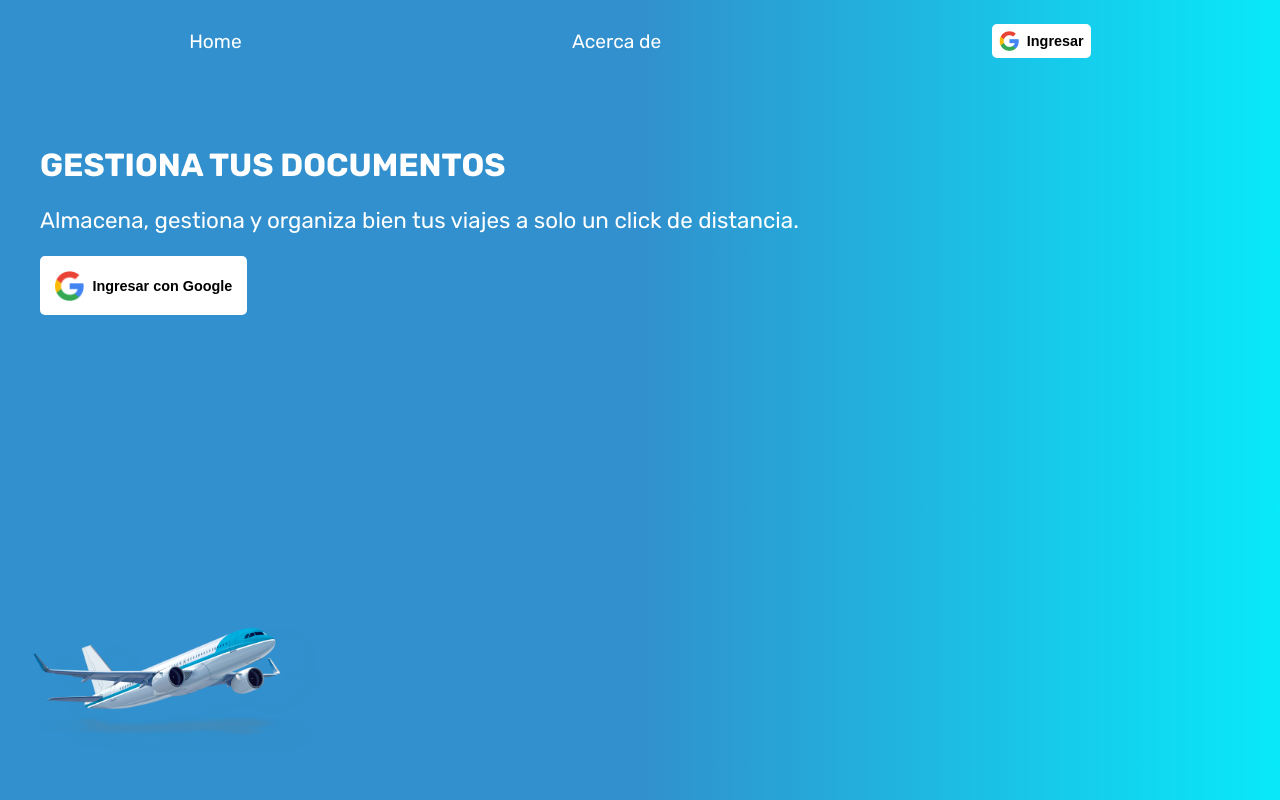
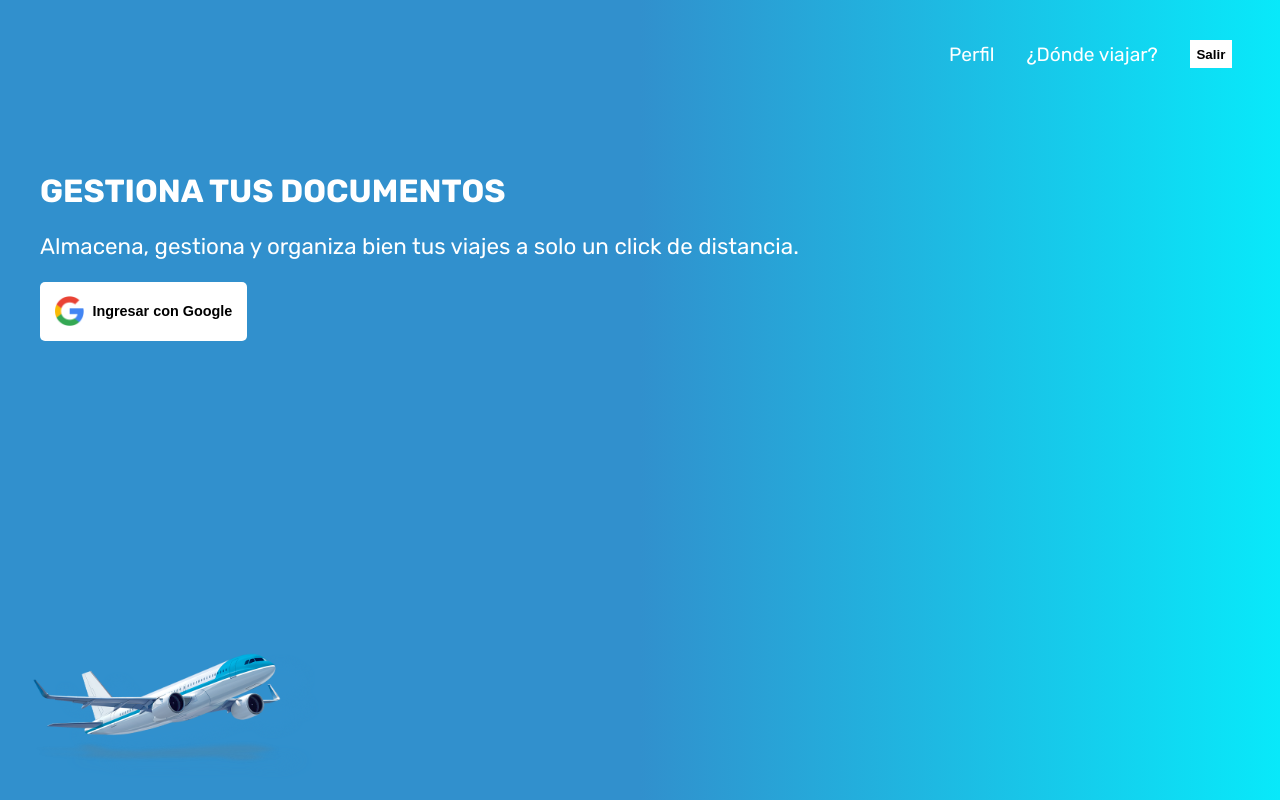
Before and after one commit to slqpez/frontend-kesesa, a React (Create React App) app: page / in a window 1280 px wide. Built offline with nearby package versions, Linux system fonts and the light colour scheme; no server answers; sample sign-in values are in the browser's storage.

Commit message:
Api travels and localStorage set

```diff
--- a/src/App.js
+++ b/src/App.js
@@ -20,15 +20,22 @@ function App() {
   const history = useHistory();
 
   useEffect(() => {
+    const authenticatedUSer = Boolean(localStorage.getItem("authenticated"));
+    if (!authenticatedUSer) {
       getUserLogged()
         .then((userData) => {
           setUser({ user: userData.user[0], authenticated: true });
+          localStorage.setItem("user", JSON.stringify(userData.user[0]));
+          localStorage.setItem("authenticated", "true");
           history.push("/profile");
         })
         .catch((err) => history.push("/"));
+    } else {
+      const userLocal = JSON.parse(localStorage.getItem("user"));
+      setUser({ user: userLocal, authenticated: true });
+    }
   }, [setUser, history]);
   console.log(user);
-
 
   return (
     <div className="App">
--- a/src/components/Body/Body.jsx
+++ b/src/components/Body/Body.jsx
@@ -3,11 +3,12 @@ import { Switch, Route } from "react-router-dom";
 import Home from "./Home";
 import Profile from "../Profile/Profile";
 import UserContext from "../../context/userContext";
+import InfoCountries from "./InfoCountries/InfoCountries";
 
 export default function Body() {
-  const { user:{authenticated} } = useContext(UserContext);
-
-
+  const {
+    user: { authenticated },
+  } = useContext(UserContext);
 
   return (
     <div>
@@ -18,6 +19,12 @@ export default function Body() {
         <Route exact path="/profile">
           {authenticated ? <Profile /> : <Home />}
         </Route>
+        <Route exact path="/about">
+          <Home />
+        </Route>
+        <Route exact path="/infoCountries">
+          {authenticated ? <InfoCountries /> : <Home />}
+        </Route>
       </Switch>
     </div>
   );
--- /dev/null
+++ b/src/components/Body/InfoCountries/InfoCountries.jsx
@@ -0,0 +1,19 @@
+import React,{useState, useEffect} from 'react'
+import {getInfoCountries} from "../../../services/infoCountry"
+
+function InfoCountries() {
+
+const [info, setInfo] = useState()
+
+    useEffect(()=>{
+       getInfoCountries("argentina")
+       .then(data=> console.log(data))
+    },[])
+    return (
+        <div>
+            Información de los países
+        </div>
+    )
+}
+
+export default InfoCountries
--- a/src/components/Header/Header.jsx
+++ b/src/components/Header/Header.jsx
@@ -1,4 +1,5 @@
 import { useContext } from "react";
+import { Link } from "react-router-dom";
 import GoogleBtn from "../GoogleBtn/GoogleBtn";
 import UserContext from "../../context/userContext";
 import "./header.css";
@@ -10,17 +11,19 @@ const Header = () => {
 
   function handleLogoutClick() {
     window.open("http://localhost:5000/auth/logout", "_self");
+    localStorage.clear();
   }
 
   return (
     <div>
       <nav className="nav-bar">
+        {authenticated ? (
           <ul className="nav-list">
             <li>
-            <a href="#!">Home</a>
+              <Link to="/profile">Perfil</Link>
             </li>
             <li>
-            <a href="#!">Acerca de</a>
+              <Link to="/infoCountries">¿Dónde viajar?</Link>
             </li>
             <li>
               {authenticated ? (
@@ -36,6 +39,23 @@ const Header = () => {
               )}
             </li>
           </ul>
+        ) : (
+          <ul className="nav-list">
+            <li>
+              <Link to="/">Home</Link>
+            </li>
+            <li>
+              <Link to="/about">Acerca de</Link>
+            </li>
+            <li>
+              <GoogleBtn
+                text="Ingresar"
+                typeBtn="nav-btn"
+                typeIcon="nav-icon"
+              />
+            </li>
+          </ul>
+        )}
       </nav>
     </div>
   );
--- a/src/components/Header/header.css
+++ b/src/components/Header/header.css
@@ -1,12 +1,13 @@
 .nav-bar {
   margin-bottom: 5em;
+  padding:1em;
 }
 
 .nav-list {
   display: flex;
-  justify-content: space-around;
+  justify-content: flex-end;
   align-items: center;
-  gap: 1em;
+  gap: 2em;
 }
 
 li {
--- /dev/null
+++ b/src/services/infoCountry.js
@@ -0,0 +1,6 @@
+
+export function getInfoCountries(country) {
+  return fetch(`https://travelbriefing.org/${country}?format=json`)
+    .then((res) => res.json())
+    .then((data) => data);
+}
```
Lines whose indentation alone changed are shown as unchanged.
